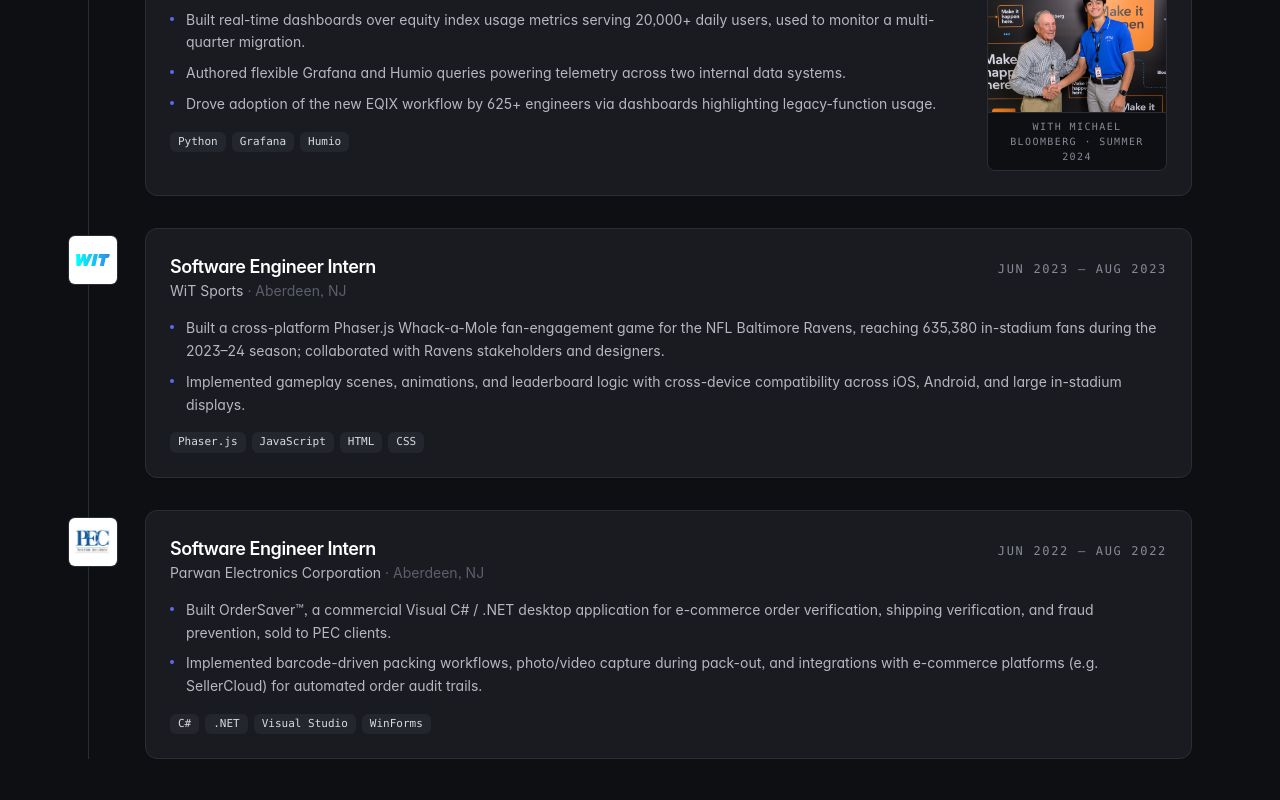
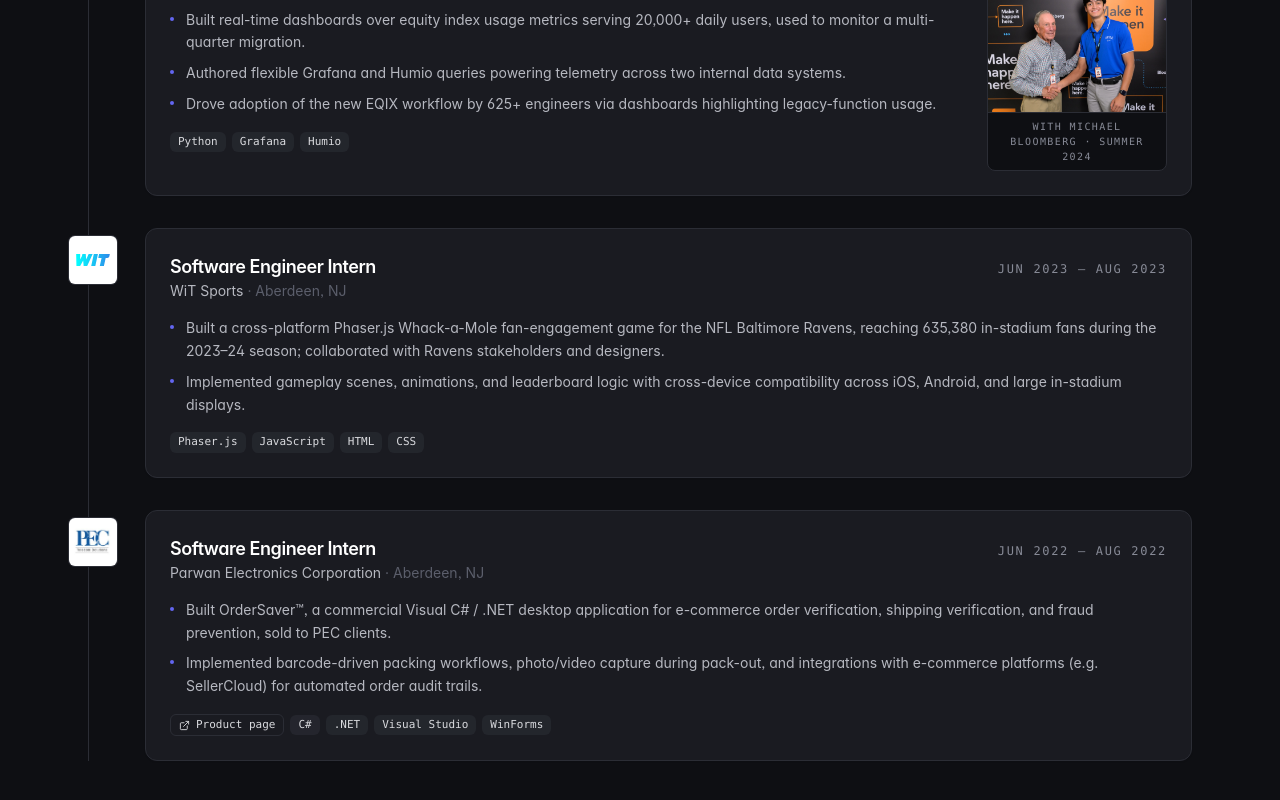
Before and after one commit to arjuntschand/arjuntschand.github.io, a React (Vite) app: page / in a window 1280 px wide. Shown: the part 2637-3437 px from the top of the page. Built offline with nearby package versions, Linux system fonts and the light colour scheme; a web font is replaced by a local one.

Commit message:
experience and readme fix

```diff
--- a/src/components/Experience.tsx
+++ b/src/components/Experience.tsx
@@ -1,6 +1,6 @@
 import { motion } from 'framer-motion';
 import { useState } from 'react';
-import { X } from 'lucide-react';
+import { ExternalLink, X } from 'lucide-react';
 import { EXPERIENCE } from '../data/experience';
 import { fadeUp, stagger } from '../lib/motion';
 import { SectionHeading } from './SectionHeading';
@@ -78,9 +78,21 @@
                       ))}
                     </ul>
 
-                    {exp.stack && (
-                      <div className="mt-4 flex flex-wrap gap-1.5">
-                        {exp.stack.map((s) => (
+                    {(exp.stack || (exp.links && exp.links.length > 0)) && (
+                      <div className="mt-4 flex flex-wrap items-center gap-1.5">
+                        {exp.links?.map((l) => (
+                          <a
+                            key={l.href}
+                            href={l.href}
+                            target="_blank"
+                            rel="noopener noreferrer"
+                            className="inline-flex items-center gap-1.5 rounded-md border border-ink-200 px-2 py-0.5 font-mono text-[11px] text-ink-700 transition-colors hover:border-accent-400 hover:text-ink-900 dark:border-ink-700 dark:text-ink-200 dark:hover:border-accent-600 dark:hover:text-white"
+                          >
+                            <ExternalLink size={11} />
+                            {l.label}
+                          </a>
+                        ))}
+                        {exp.stack?.map((s) => (
                           <span
                             key={s}
                             className="rounded-md bg-ink-100 px-2 py-0.5 font-mono text-[11px] text-ink-700 dark:bg-ink-700/60 dark:text-ink-200"
--- a/src/data/experience.ts
+++ b/src/data/experience.ts
@@ -12,6 +12,7 @@
   upcoming?: boolean;
   logo: LogoKey;
   image?: { src: string; alt: string; caption?: string };
+  links?: { label: string; href: string }[];
 };
 
 export const EXPERIENCE: Experience[] = [
@@ -113,5 +114,8 @@
       'Built OrderSaver™, a commercial Visual C# / .NET desktop application for e-commerce order verification, shipping verification, and fraud prevention, sold to PEC clients.',
       'Implemented barcode-driven packing workflows, photo/video capture during pack-out, and integrations with e-commerce platforms (e.g. SellerCloud) for automated order audit trails.',
     ],
+    links: [
+      { label: 'Product page', href: 'https://www.voicesaver.com/e-commerce-solutions.html' },
+    ],
   },
 ];
```
Also changed, not shown: 1 other file (tests, documents, lock files or other folders).
